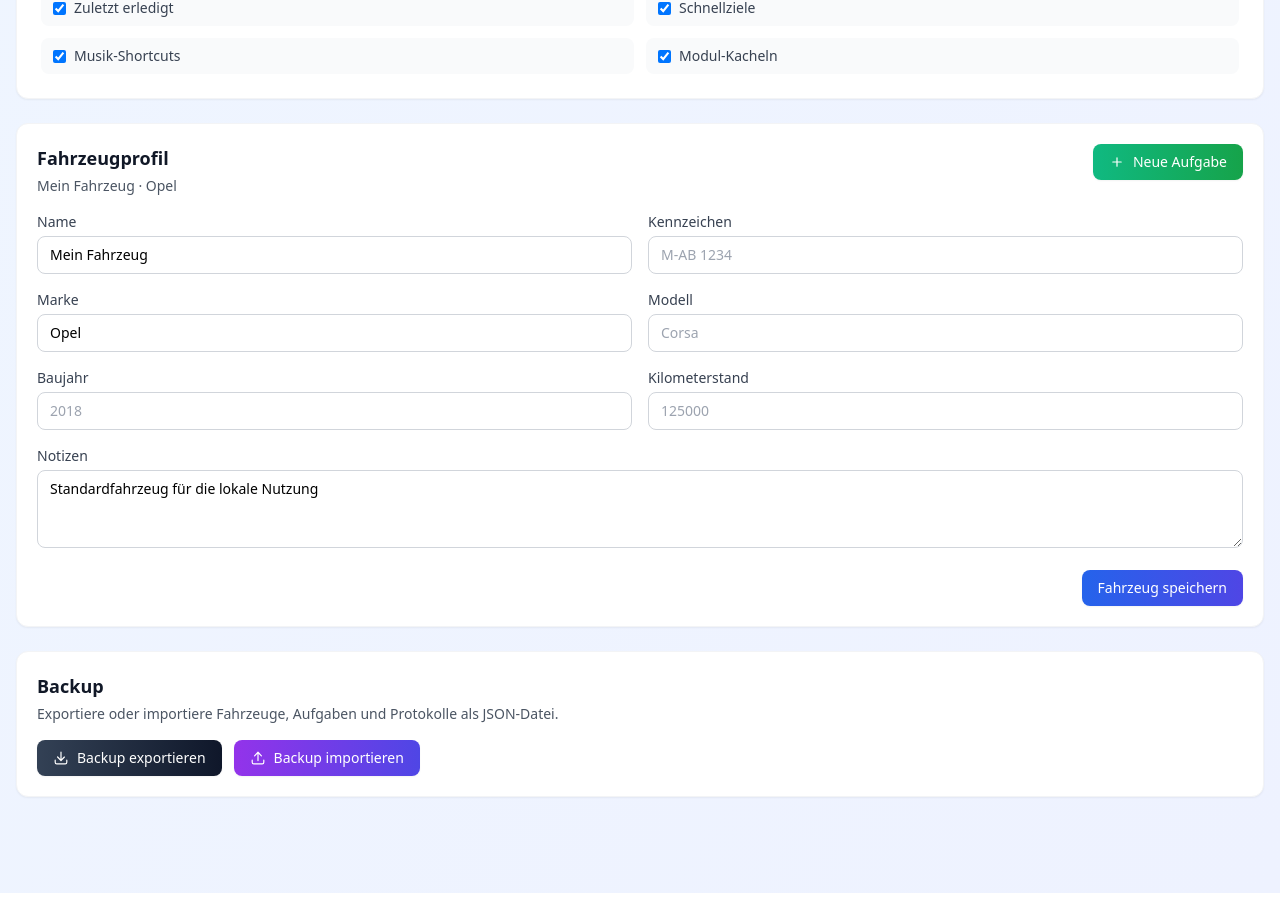
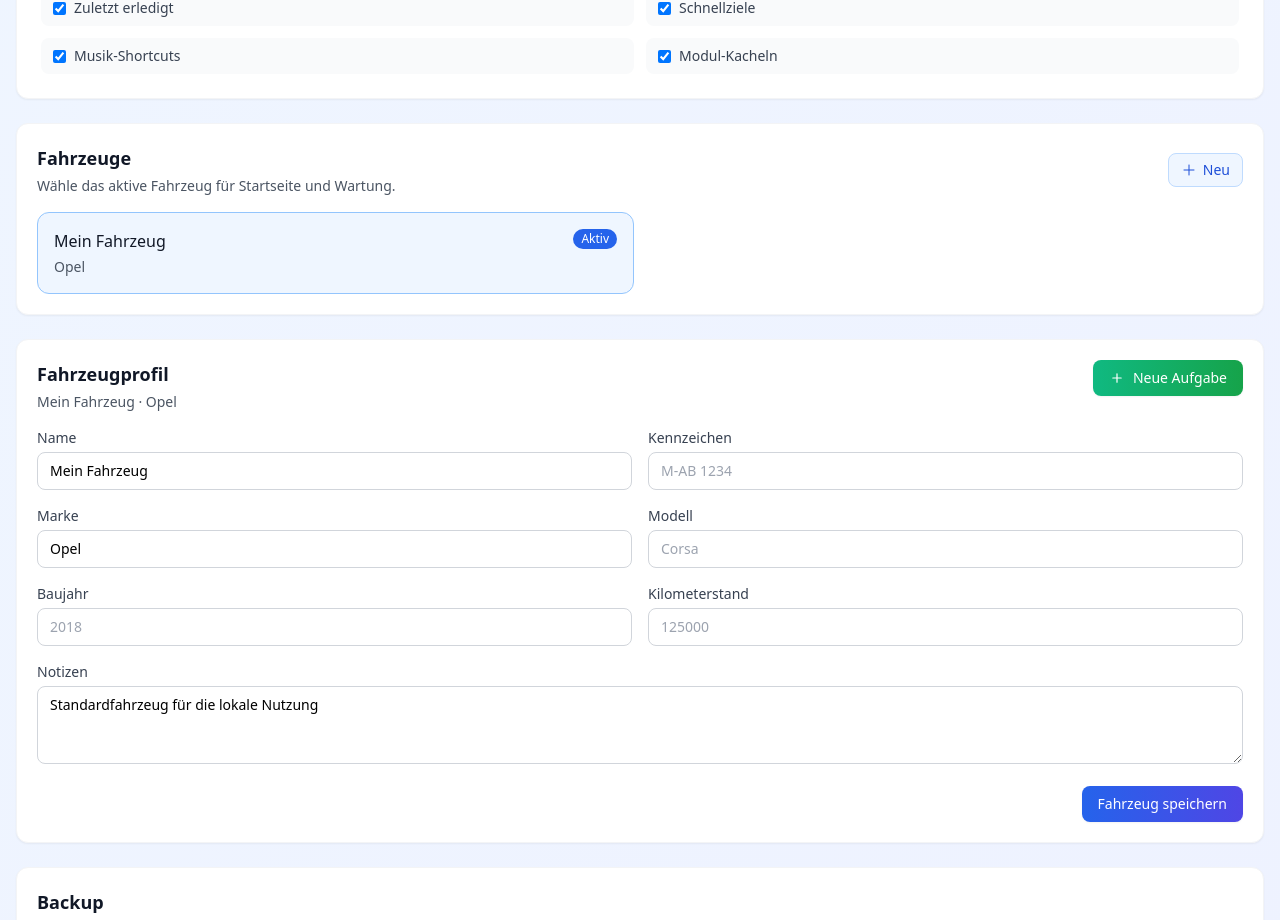
Before and after one commit to azetxxx/opel-check, a Vue app: page /settings in a window 1280 px wide. Shown: the part 858-1778 px from the top of the page. Before the commit the page ends 1751 px from the top, so only its background shows below. Built offline with nearby package versions, Linux system fonts and the light colour scheme.

Commit message:
feat: add multi-vehicle switching UI

```diff
--- /dev/null
+++ b/src/components/VehicleSwitcherCard.vue
@@ -0,0 +1,56 @@
+<script setup lang="ts">
+import { PlusIcon } from '@heroicons/vue/24/outline';
+import type { VehicleProfile } from '../types/maintenance';
+
+defineProps<{
+  vehicles: VehicleProfile[];
+  activeVehicleId: string;
+}>();
+
+const emit = defineEmits<{
+  (e: 'change', vehicleId: string): void;
+  (e: 'create'): void;
+}>();
+</script>
+
+<template>
+  <section class="bg-white rounded-xl shadow-sm border border-gray-100 p-5 space-y-4">
+    <div class="flex items-center justify-between gap-3">
+      <div>
+        <h3 class="text-lg font-semibold text-gray-900">Fahrzeuge</h3>
+        <p class="text-sm text-gray-600 mt-1">Wähle das aktive Fahrzeug für Startseite und Wartung.</p>
+      </div>
+      <button
+        @click="emit('create')"
+        class="inline-flex items-center gap-1.5 rounded-lg border border-blue-200 bg-blue-50 px-3 py-1.5 text-sm font-medium text-blue-700 hover:bg-blue-100"
+      >
+        <PlusIcon class="h-4 w-4" />
+        Neu
+      </button>
+    </div>
+
+    <div class="grid grid-cols-1 sm:grid-cols-2 gap-3">
+      <button
+        v-for="vehicle in vehicles"
+        :key="vehicle.id"
+        @click="emit('change', vehicle.id)"
+        class="rounded-xl border px-4 py-4 text-left transition-colors"
+        :class="vehicle.id === activeVehicleId ? 'border-blue-300 bg-blue-50' : 'border-gray-200 bg-white hover:bg-gray-50'"
+      >
+        <div class="flex items-start justify-between gap-3">
+          <div>
+            <p class="font-medium text-gray-900">{{ vehicle.name }}</p>
+            <p class="mt-1 text-sm text-gray-600">{{ [vehicle.brand, vehicle.model].filter(Boolean).join(' ') || 'Kein Modell gepflegt' }}</p>
+            <p v-if="vehicle.plate" class="mt-2 text-xs text-gray-500">{{ vehicle.plate }}</p>
+          </div>
+          <span
+            v-if="vehicle.id === activeVehicleId"
+            class="px-2 py-0.5 text-xs rounded-full bg-blue-600 text-white"
+          >
+            Aktiv
+          </span>
+        </div>
+      </button>
+    </div>
+  </section>
+</template>
--- a/src/composables/useVehicleProfile.ts
+++ b/src/composables/useVehicleProfile.ts
@@ -98,6 +98,30 @@ export function useVehicleProfile() {
     saveVehicles();
   };
 
+  const setActiveVehicle = (vehicleId: string) => {
+    if (vehicles.value.some((vehicle) => vehicle.id === vehicleId)) {
+      activeVehicleId.value = vehicleId;
+    }
+  };
+
+  const createVehicle = (partial?: Partial<VehicleProfile>) => {
+    const now = nowIso();
+    const base = createDefaultVehicleProfile();
+    const vehicle = normalizeVehicle({
+      ...base,
+      ...partial,
+      id: partial?.id ?? crypto.randomUUID(),
+      name: partial?.name ?? `Fahrzeug ${vehicles.value.length + 1}`,
+      createdAt: now,
+      updatedAt: now
+    });
+
+    vehicles.value.push(vehicle);
+    activeVehicleId.value = vehicle.id;
+    saveVehicles();
+    return vehicle;
+  };
+
   const activeVehicle = computed(() => {
     return vehicles.value.find((vehicle) => vehicle.id === activeVehicleId.value)
       ?? vehicles.value[0]
@@ -113,6 +137,8 @@ export function useVehicleProfile() {
     vehicles,
     activeVehicle,
     activeVehicleId,
+    setActiveVehicle,
+    createVehicle,
     updateVehicle,
     replaceVehicles
   };
--- a/src/pages/HomePage.vue
+++ b/src/pages/HomePage.vue
@@ -27,7 +27,7 @@ const { maintenanceTasks } = useMaintenanceData();
 const { logs } = useMaintenanceLogs();
 const { shortcuts, markShortcutOpened } = usePlaylistShortcuts();
 const { places } = useSavedPlaces();
-const { activeVehicle } = useVehicleProfile();
+const { vehicles, activeVehicle, activeVehicleId, setActiveVehicle } = useVehicleProfile();
 const { preferences } = useAppPreferences();
 
 const modules = [
@@ -155,7 +155,7 @@ onMounted(() => {
   <section class="space-y-5 sm:space-y-6 pb-4">
     <section class="bg-white rounded-xl shadow-sm border border-gray-100 p-5 sm:p-6 space-y-4">
       <div class="flex flex-col gap-3 sm:flex-row sm:items-center sm:justify-between">
-        <div>
+        <div class="min-w-0">
           <div class="flex items-center gap-2">
             <h3 class="text-lg font-semibold text-gray-900">Aktives Fahrzeug</h3>
             <span v-if="isCarMode" class="px-2 py-0.5 text-xs rounded-full bg-slate-900 text-white">Car Mode</span>
@@ -164,10 +164,19 @@ onMounted(() => {
             {{ activeVehicle.name }}<span v-if="activeVehicle.brand || activeVehicle.model"> · {{ [activeVehicle.brand, activeVehicle.model].filter(Boolean).join(' ') }}</span>
           </p>
         </div>
-        <RouterLink to="/settings" class="inline-flex items-center gap-2 text-sm font-medium text-blue-600 hover:text-blue-700">
-          <Cog6ToothIcon class="h-4 w-4" />
-          Einstellungen
-        </RouterLink>
+        <div class="flex flex-col gap-2 sm:items-end">
+          <select
+            :value="activeVehicleId"
+            @change="setActiveVehicle(($event.target as HTMLSelectElement).value)"
+            class="rounded-lg border border-gray-300 bg-white px-3 py-2 text-sm text-gray-700"
+          >
+            <option v-for="vehicle in vehicles" :key="vehicle.id" :value="vehicle.id">{{ vehicle.name }}</option>
+          </select>
+          <RouterLink to="/settings" class="inline-flex items-center gap-2 text-sm font-medium text-blue-600 hover:text-blue-700">
+            <Cog6ToothIcon class="h-4 w-4" />
+            Einstellungen
+          </RouterLink>
+        </div>
       </div>
 
       <div v-if="isCarMode && (favoritePlace || favoritePlaylist)" class="grid grid-cols-1 xl:grid-cols-2 gap-4">
--- a/src/pages/SettingsPage.vue
+++ b/src/pages/SettingsPage.vue
@@ -4,6 +4,7 @@ import AppPreferencesCard from '../components/AppPreferencesCard.vue';
 import BackupPanel from '../components/BackupPanel.vue';
 import HomePreferencesCard from '../components/HomePreferencesCard.vue';
 import VehicleProfileCard from '../components/VehicleProfileCard.vue';
+import VehicleSwitcherCard from '../components/VehicleSwitcherCard.vue';
 import { useMaintenanceData } from '../composables/useMaintenanceData';
 import { useMaintenanceLogs } from '../composables/useMaintenanceLogs';
 import { usePlaylistShortcuts } from '../composables/usePlaylistShortcuts';
@@ -16,7 +17,7 @@ import { createBackupPayload, downloadBackup, validateBackupPayload } from '../u
 
 const { maintenanceTasks, replaceTasks } = useMaintenanceData();
 const { logs, replaceLogs } = useMaintenanceLogs();
-const { vehicles, activeVehicle, updateVehicle, replaceVehicles } = useVehicleProfile();
+const { vehicles, activeVehicle, activeVehicleId, setActiveVehicle, createVehicle, updateVehicle, replaceVehicles } = useVehicleProfile();
 const { places } = useSavedPlaces();
 const { shortcuts } = usePlaylistShortcuts();
 const { preferences, updatePreferences } = useAppPreferences();
@@ -25,6 +26,14 @@ const isImportingBackup = ref(false);
 
 const saveVehicleProfile = (vehicle: VehicleProfile) => {
   updateVehicle(vehicle);
+};
+
+const addVehicle = () => {
+  createVehicle({
+    name: `Fahrzeug ${vehicles.value.length + 1}`,
+    brand: 'Opel',
+    notes: 'Neues Fahrzeug'
+  });
 };
 
 const exportBackup = () => {
@@ -92,6 +101,13 @@ const toggleCarMode = (key: keyof AppPreferences['carMode'], value: boolean) =>
       @toggle-widget="toggleWidget"
     />
 
+    <VehicleSwitcherCard
+      :vehicles="vehicles"
+      :active-vehicle-id="activeVehicleId"
+      @change="setActiveVehicle"
+      @create="addVehicle"
+    />
+
     <VehicleProfileCard :vehicle="activeVehicle" @save="saveVehicleProfile" />
     <BackupPanel :is-importing="isImportingBackup" @export="exportBackup" @import-file="importBackup" />
   </section>
```
